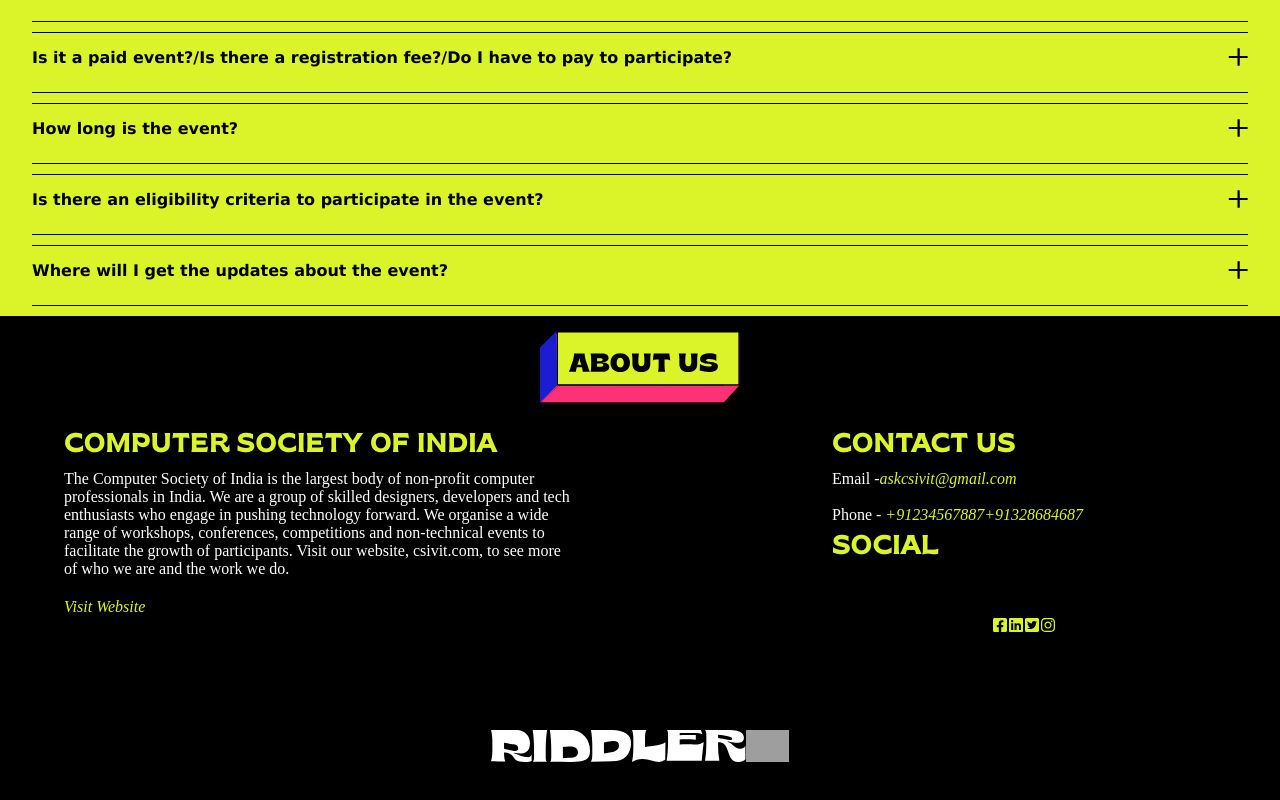
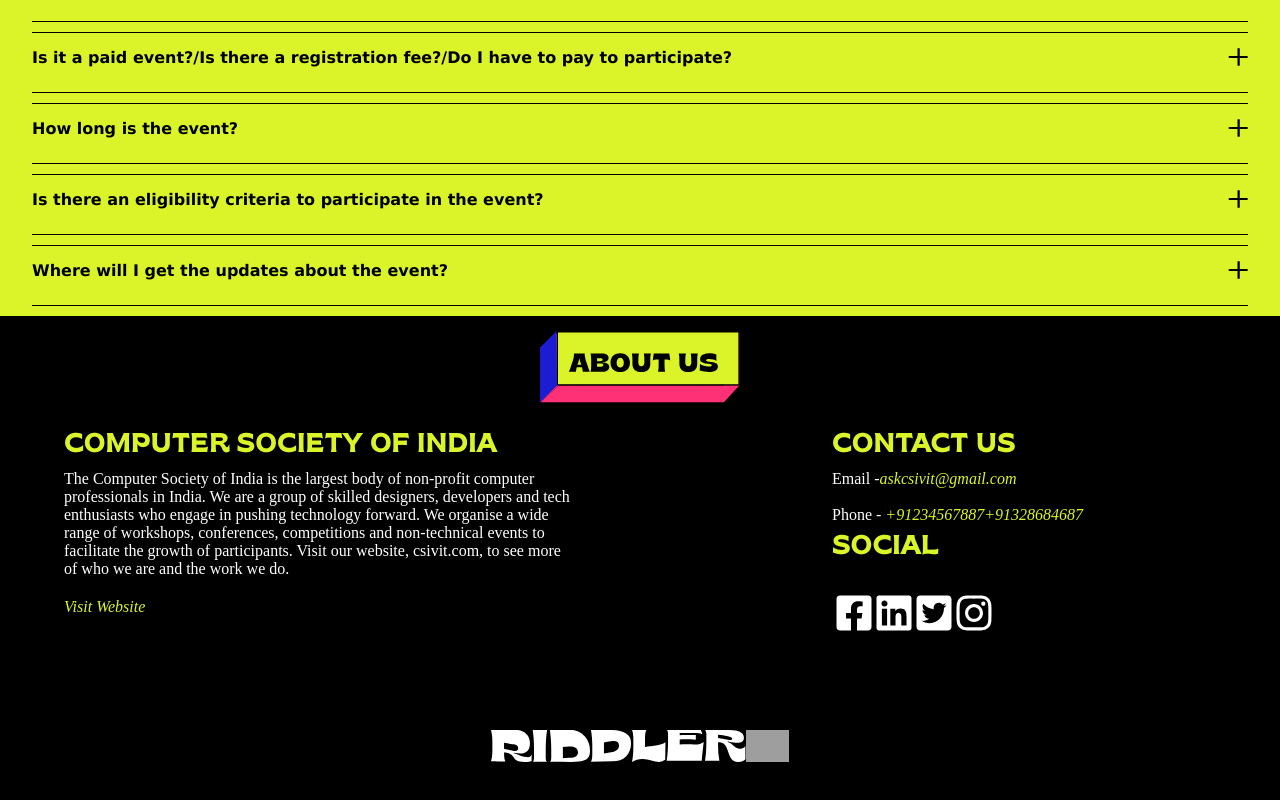
Before and after one commit to csivitu/riddler-frontend-2021, a React (Create React App) app in the folder riddler/: page / in a window 1280 px wide. Shown: the part 2754-3554 px from the top of the page. Built offline with nearby package versions, Linux system fonts and the light colour scheme; grey boxes are pictures that could not be loaded.

Commit message:
fix: fix icons

```diff
--- a/riddler/src/components/registration-pages/contact/Contact.js
+++ b/riddler/src/components/registration-pages/contact/Contact.js
@@ -12,6 +12,7 @@
   Social,
   Sociallogos,
   Logo,
+  LeftIcon
 } from "./ContactElements";
 import aboutUsImage from "./assets/AboutUs_Box.svg";
 import CSILogo from "./assets/csi-logo.png";
@@ -59,29 +60,29 @@
           <Social>
             <AboutH2>SOCIAL</AboutH2>
             <Sociallogos>
-              <LeftA href="https://www.facebook.com/csivitu/" target="_blank">
+              <LeftIcon href="https://www.facebook.com/csivitu/" target="_blank">
                 <FaFacebookSquare />
-              </LeftA>
-              <LeftA
+              </LeftIcon>
+              <LeftIcon
                 href="https://www.linkedin.com/company/computer-society-of-india-vit-student-chapter/"
                 target="_blank"
               >
                 <FaLinkedin />
-              </LeftA>
-              <LeftA href="https://www.twitter.com/csivitu" target="_blank">
+              </LeftIcon>
+              <LeftIcon href="https://www.twitter.com/csivitu" target="_blank">
                 <FaTwitterSquare />
-              </LeftA>
-              <LeftA href="https://www.instagram.com/csivitu" target="_blank">
+              </LeftIcon>
+              <LeftIcon href="https://www.instagram.com/csivitu" target="_blank">
                 <FaInstagram />
-              </LeftA>
+              </LeftIcon>
             </Sociallogos>
           </Social>
         </Right>
       </FooterContent>
       <div style={{ display: "flex", justifyContent: "space-between" }}>
-        <Logo src={riddlerLogo} alt="CSI" className="riddler-logo" />
+      <Logo src={riddlerLogo} alt="CSI" className="riddler-logo" /> {/* src={riddlerLogo} alt="CSI" style={{marginRight:"3rem"}}  */}
 
-        <Logo src={CSILogo} alt="CSI" className="csi-logo" />
+        <Logo src={CSILogo} alt="CSI" className="csi-logo" /> {/*style={{paddingLeft:"3rem",borderLeft:"0.4rem solid #DBF429"}}*/}
       </div>
     </FooterContainer>
   );
--- a/riddler/src/components/registration-pages/contact/ContactElements.js
+++ b/riddler/src/components/registration-pages/contact/ContactElements.js
@@ -97,6 +97,18 @@
   }
 `;
 
+export const LeftIcon = styled.a`
+  font-family: montserrat;
+  text-decoration: none;
+  color: white;
+  font-size: 2.5rem;
+  font-style: italic;
+  &:hover {
+    color: white;
+    opacity: 0.7;
+  }
+`;
+
 export const ContactP = styled.p`
   font-family: montserrat;
   color: white;
@@ -111,8 +123,6 @@
   color: white;
   padding: 2px;
   margin: 0;
-  // font-size: 6rem;
-  text-align: center;
 `;
 export const Logo = styled.img`
   height: 2rem;
```
